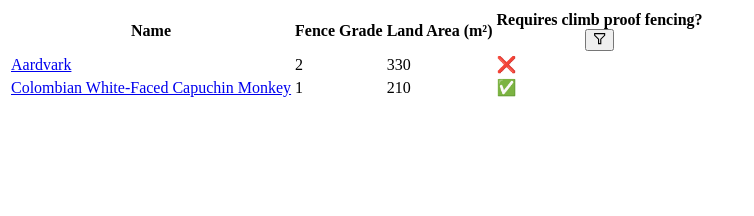
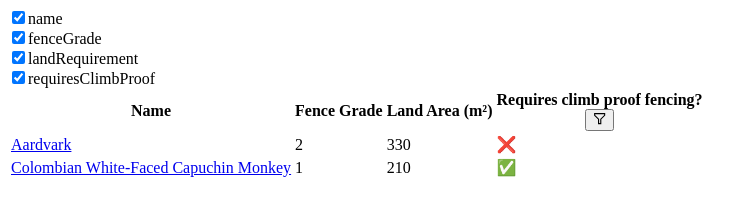
Before and after one commit to CodingGreen/pz-animal-list, a Gatsby site: page / in a window 1280 px wide. Shown: the whole page, without its empty margins (0-754 px from the left). Built offline with nearby package versions, Linux system fonts and the light colour scheme; Gatsby itself is replaced by a stand-in of ours.

Commit message:
:sparkles: Added ability to toggle columns

```diff
--- a/src/components/DataTable.jsx
+++ b/src/components/DataTable.jsx
@@ -1,5 +1,6 @@
 import React from 'react';
 import { useTable, useSortBy, useFilters } from 'react-table';
+import Form from 'react-bootstrap/Form';
 import data from '../data/animals.json';
 import columns from '../config/columnsConfig';
 
@@ -9,10 +10,27 @@ const DataTable = () => {
     getTableBodyProps,
     headerGroups,
     rows,
+    allColumns,
     prepareRow,
   } = useTable({ columns, data }, useFilters, useSortBy);
 
   return (
+    <>
+      <Form>
+        {allColumns.map((column) => (
+          <div key={column.id}>
+            <label>
+              <Form.Check
+                inline
+                label={column.id}
+                type="checkbox"
+                id="Checkbox"
+                {...column.getToggleHiddenProps()}
+              />
+            </label>
+          </div>
+        ))}
+      </Form>
       <div style={{ overflowX: 'auto' }}>
         <table {...getTableProps()}>
           <thead>
@@ -42,6 +60,7 @@ const DataTable = () => {
           </tbody>
         </table>
       </div>
+    </>
   );
 };
 
```
Also changed, not shown: .eslintrc.js. Lines whose indentation alone changed are shown as unchanged.
